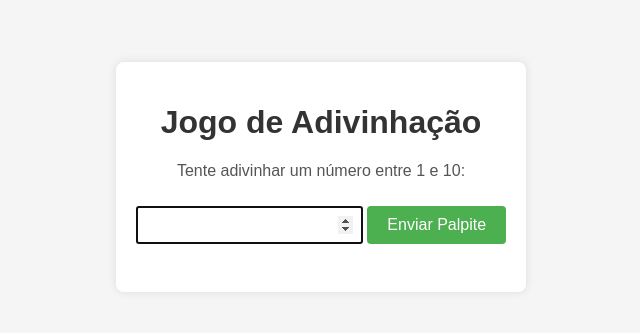
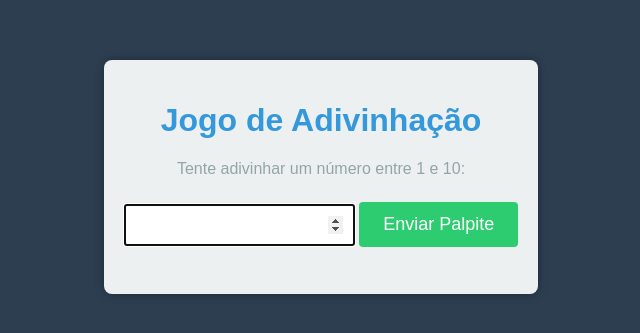
Before and after one commit to ljonys/adivinha-o, a plain HTML site: page index.html in a window 1280 px wide. Shown: the part 223-556 px from the top of the page, without its empty margins (319-959 px from the left). Drawn offline with Linux system fonts and the light colour scheme.

Commit message:
Update index.html

```diff
--- a/index.html
+++ b/index.html
@@ -7,7 +7,7 @@
     <style>
         body {
             font-family: 'Arial', sans-serif;
-            background-color: #f5f5f5;
+            background-color: #2c3e50; /* Cor de fundo mais escura */
             margin: 0;
             display: flex;
             align-items: center;
@@ -15,39 +15,40 @@
             min-height: 100vh;
         }
         #game-container {
-            background-color: #fff;
+            background-color: #ecf0f1; /* Cor de fundo mais clara */
             padding: 20px;
             border-radius: 8px;
-            box-shadow: 0 0 10px rgba(0, 0, 0, 0.1);
+            box-shadow: 0 0 10px rgba(0, 0, 0, 0.3);
             text-align: center;
         }
         h1 {
-            color: #333;
+            color: #3498db; /* Azul mais claro */
         }
         p {
-            color: #555;
+            color: #95a5a6; /* Cinza azulado */
         }
         input {
-            padding: 8px;
+            padding: 10px;
             margin: 10px 0;
             font-size: 16px;
         }
         button {
-            background-color: #4caf50;
+            background-color: #2ecc71; /* Verde mais claro */
             color: white;
-            padding: 10px 20px;
-            font-size: 16px;
+            padding: 12px 24px;
+            font-size: 18px;
             cursor: pointer;
             border: none;
             border-radius: 4px;
             transition: background-color 0.3s;
         }
         button:hover {
-            background-color: #45a049;
+            background-color: #27ae60; /* Verde mais escuro ao passar o mouse */
         }
         #result {
             font-size: 18px;
             margin-top: 10px;
+            color: #e74c3c; /* Vermelho mais escuro */
         }
     </style>
 </head>
```
